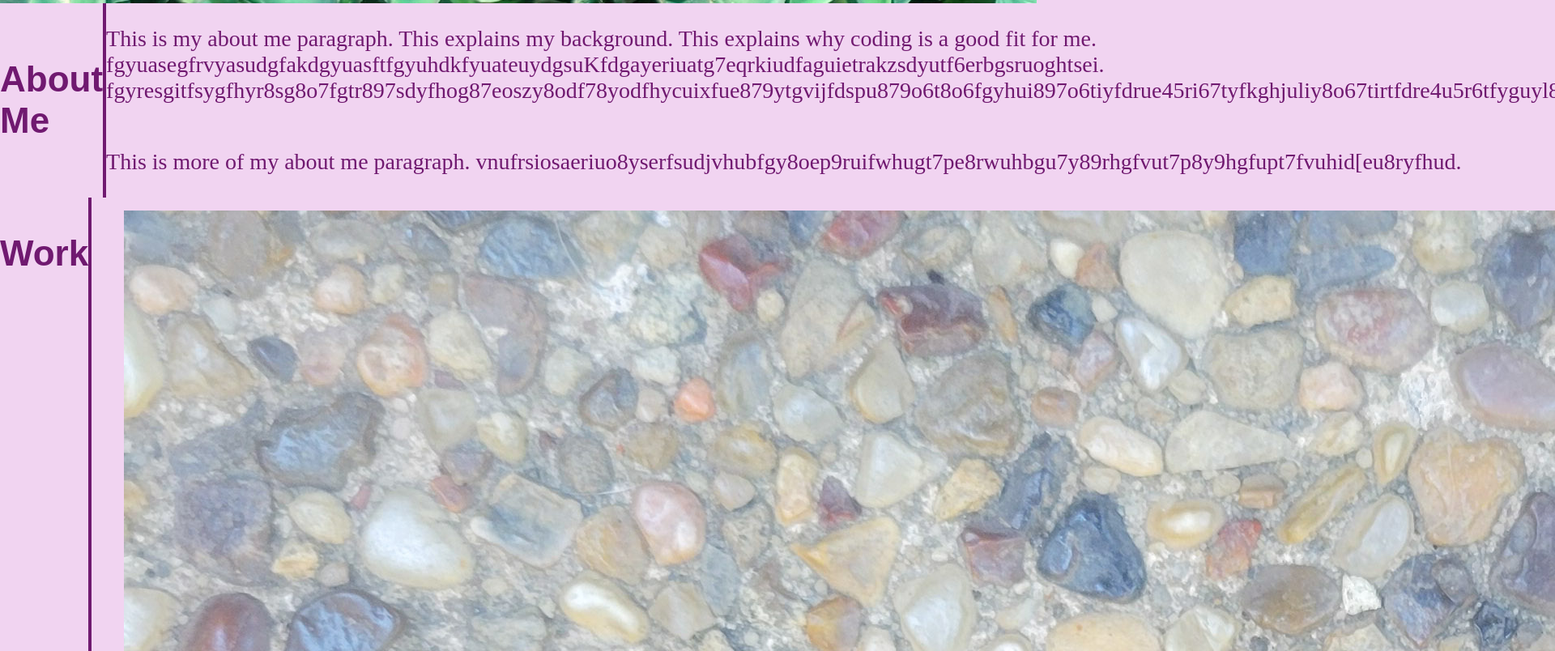
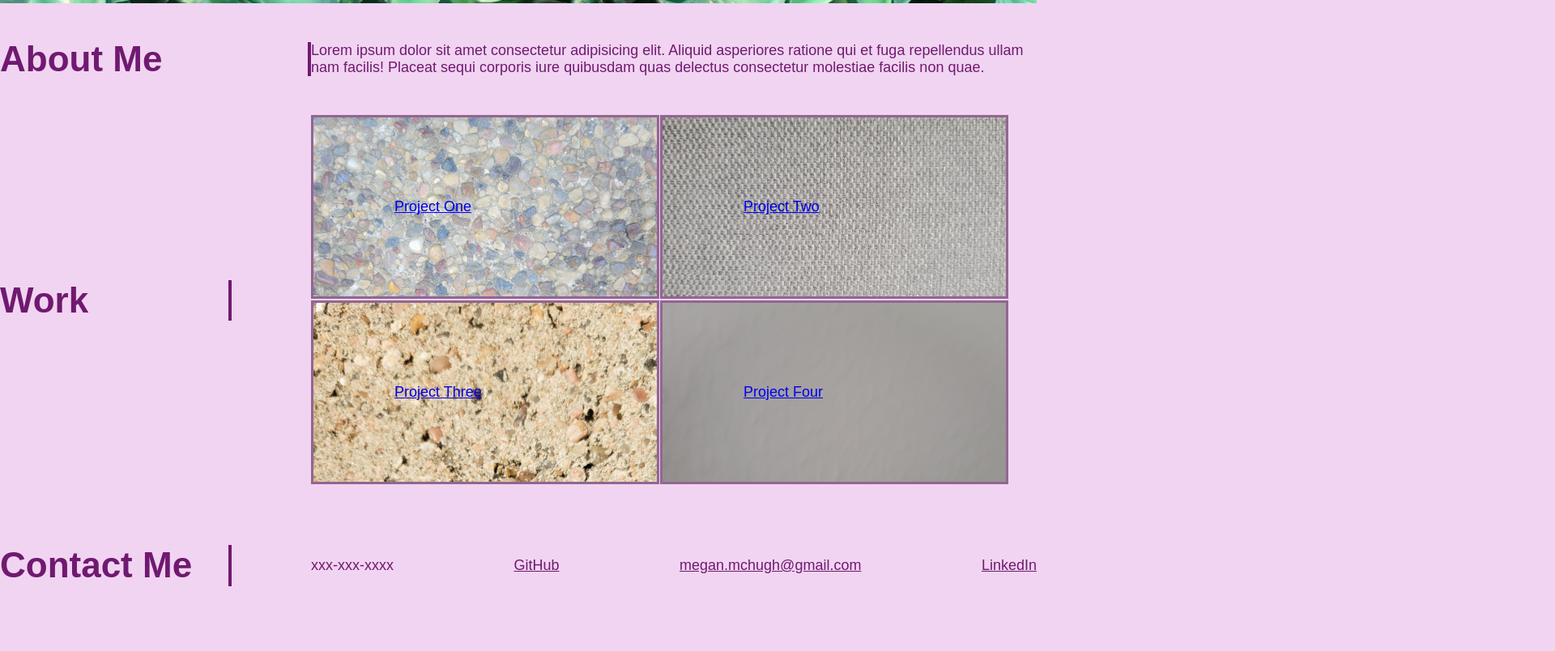
Before and after one commit to mchughmegan/ChallengeTwo, a plain HTML site: page index.html in a window 1280 px wide. Shown: the part 276-1080 px from the top of the page at 81% size, 1920 px wide, since content can reach past the window. Drawn offline with Linux system fonts and the light colour scheme.

Commit message:
formatting flex boxes and updating work and contact section

```diff
--- a/assets/css/style.css
+++ b/assets/css/style.css
@@ -66,59 +66,147 @@ h2 {
 }
 
 .navlink {
-    display:flex;
+    /* display:flex; */
 
 }
 
 #aboutme {
     display:flex;
+    word-wrap: break-word;
+    justify-content: space-between;
     align-items: center;
+    flex-direction: row;
+    flex-wrap: wrap;
+    color: var(--dark);
+    /* margin-left: 100px;
+    margin-right: 100px; */
+    /* width: 100%; */
+}
+
+h3 {
+    /* display: flex;
+    flex-wrap: wrap;
+    flex-direction: row;
+    align-content:stretch;  */
+    position:relative;
+    font-family: Arial, Helvetica, sans-serif;
+    font-size: 44px;
+    width: 22%;
+
 }
 
 .aboutmesection {
-    display:flex;
-    flex-direction: column;
+    /* display:flex;
     flex-wrap: wrap;
-    border-left: 4px solid var(--dark);
-    font-size: 28px;
-    color: var(--dark);
+    justify-content: flex-start; */
+    position: relative;
+    width:70%;
+    font-size: 18px;
+    font-family: sans-serif;
+    border-left: 4px solid var(--dark)
 }
 
+
 #work {
+    display:flex;
+    word-wrap: break-word;
+    justify-content: space-between;
+    align-items: center;
+    flex-direction: row;
+    flex-wrap: wrap;
+    color: var(--dark);
 
 }
 
-.worksamples {
-    display:flex;
-    flex-direction: column;
-    flex-wrap: wrap;
-    border-left: 4px solid var(--dark);
+h4 {
+    position:relative;
+    font-family: Arial, Helvetica, sans-serif;
+    font-size: 44px;
+    width: 22%;
+    border-right: 4px solid var(--dark);
 }
 
-h3 {
-    color:var(--dark);
-    font-family: Arial, Helvetica, sans-serif;
-    font-size: 44px;
-    border-right: var(--dark);
+.worksamples {
+    display: flex;
+    flex-direction: row;
+    flex-wrap: wrap;
+    width:70%;
+    font-size: 18px;
+    font-family: sans-serif;
 }
 
-footer p {
-    color:var(--dark);
-    font-family: Arial, Helvetica, sans-serif;
-    font-size: 24px;
+.websitecards {
+    display:flex;
+    align-content: flex-end;
+    width: 25%;
+    height: auto;
+    border: 3px solid var(--middle);
+    margin-right: 1px;
+    margin-bottom: 2px;
+    background-size: cover;
+    padding: 100px;
+}
+
+.websitecards:hover {
+  box-shadow: inset 0px 0px 8px var(--heliotrope), 0 0 15px var(--heliotrope);
+}
+
+#website1 {
+    background-image: url("../images/cardphoto1.jpg");
+}
+
+#website2 {
+    background-image: url("../images/cardphoto2.jpg");
+}
+
+#website3 {
+    background-image: url("../images/cardphoto3.jpg");
+}
+
+#website4 {
+    background-image: url("../images/cardphoto4.jpg");
 }
 
 #contactme {
     display:flex;
-    align-items: baseline;
+    word-wrap: break-word;
     justify-content: space-between;
-    font-size: 30px;
+    align-items: center;
+    flex-direction: row;
+    flex-wrap: wrap;
+    color: var(--dark);
+}
+
+h5{
+    position:relative;
+    font-family: Arial, Helvetica, sans-serif;
+    font-size: 44px;
+    width: 22%;
+    border-right: 4px solid var(--dark)
+}
+
+.contactmeinfo {
+    display: flex;
+    justify-content: space-between;
+    flex-direction: row;
+    position: relative;
+    width:70%;
+    font-size: 18px;
     font-family: sans-serif;
 }
 
-.contactmeinfo {
-    display:flex;
-    flex-direction: column;
-    flex-wrap: wrap;
-    border-left: 4px solid var(--dark);
+footer ul a:link{
+    color: var(--dark);
 }
+
+footer ul a:visited{
+    color: var(--dark);
+}
+
+footer ul a:hover{
+    color: var(--hoveractive);
+}
+
+footer ul a:active{
+    color: var(--hoveractive);
+}
--- a/index.html
+++ b/index.html
@@ -18,7 +18,7 @@
                     <a href="#aboutme">About Me</a>
                     <a href="#work">Work</a>
                     <a href="#contactme">Contact Me</a>
-                    <a href="www.google.com">Resume</a>
+                    <a href="https://www.google.com">Resume</a>
             </ul>
         </nav>
     </header>
@@ -29,37 +29,47 @@
 
     <section class="navlink" id="aboutme">
         <h3>About Me</h3>
-        <div class="aboutmesection">
-            <p>This is my about me paragraph. This explains my background. This explains why coding is a good fit for me. fgyuasegfrvyasudgfakdgyuasftfgyuhdkfyuateuydgsuKfdgayeriuatg7eqrkiudfaguietrakzsdyutf6erbgsruoghtsei. fgyresgitfsygfhyr8sg8o7fgtr897sdyfhog87eoszy8odf78yodfhycuixfue879ytgvijfdspu879o6t8o6fgyhui897o6tiyfdrue45ri67tyfkghjuliy8o67tirtfdre4u5r6tfyguyl87o6tiykfdjreru45r6tykul8o8765i6rtjdre4u3</p>
-            <p>This is more of my about me paragraph. vnufrsiosaeriuo8yserfsudjvhubfgy8oep9ruifwhugt7pe8rwuhbgu7y89rhgfvut7p8y9hgfupt7fvuhid[eu8ryfhud.</p>
-        </div>
+        <p class="aboutmesection">
+            Lorem ipsum dolor sit amet consectetur adipisicing elit. Aliquid asperiores ratione qui et fuga repellendus ullam nam facilis! Placeat sequi corporis iure quibusdam quas delectus consectetur molestiae facilis non quae.
+        </p>
     </section>
 
     <section class="navlink" id="work">
-        <h3>Work</h3>
-        <div class="worksamples">
-        <ul>
-            <a class= "cards" href="https://github.com/mchughmegan">
-                <img src="ChallengeTwo\assets\images\cardphoto1.jpg">
+        <h4>Work</h4>
+        <article class="worksamples">
+            <a class="websitecards" id="website1" href="https://github.com/mchughmegan">
+                <section>
+                    Project One
+                </section>
             </a>
-            <a href="">Website</a>
-            <a href="">Website</a>
-            <a href="">Website</a>
-        </ul>
-        </div>
+            <a class="websitecards" id="website2" href="https://github.com/mchughmegan">
+                <section>
+                    Project Two
+                </section>
+            </a>
+            <a class="websitecards" id="website3" href="https://github.com/mchughmegan">
+                <section>
+                    Project Three
+                </section>
+            </a>
+            <a class="websitecards" id="website4" href="https://github.com/mchughmegan">
+                <section>
+                    Project Four
+                </section>
+            </a>
+        </article>
     </section>
 
     <footer class="navlink" id="contactme">
-        <h3>Contact Me</h3>
-        <div class="contactmeinfo">
-        <ul>
-            <p> xxx-xxx-xxxx </p>
+        <h5>Contact Me</h3>
+        <ul class="contactmeinfo">
+            <a>xxx-xxx-xxxx</a>
             <a href="https://github.com/mchughmegan">GitHub</a>
             <a href="mailto: megan.mchugh@gmail.com">megan.mchugh@gmail.com</a>
-            <a href="www.linkedin.com">LinkedIn</a>
+            <a href="https://www.linkedin.com">LinkedIn</a>
         </ul>
-        </div>
     </footer>
+
 </body>
 
 </html>
```
